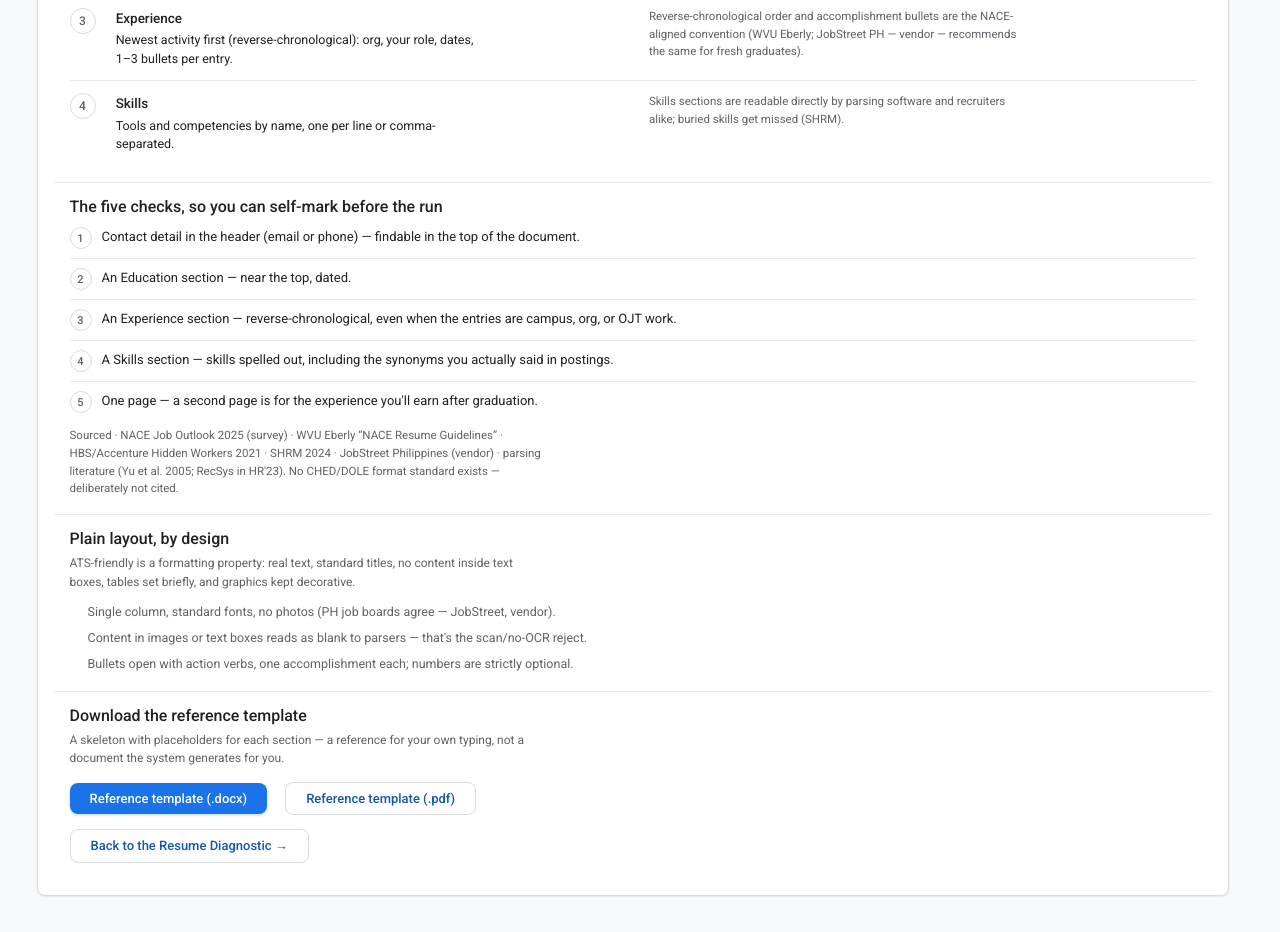
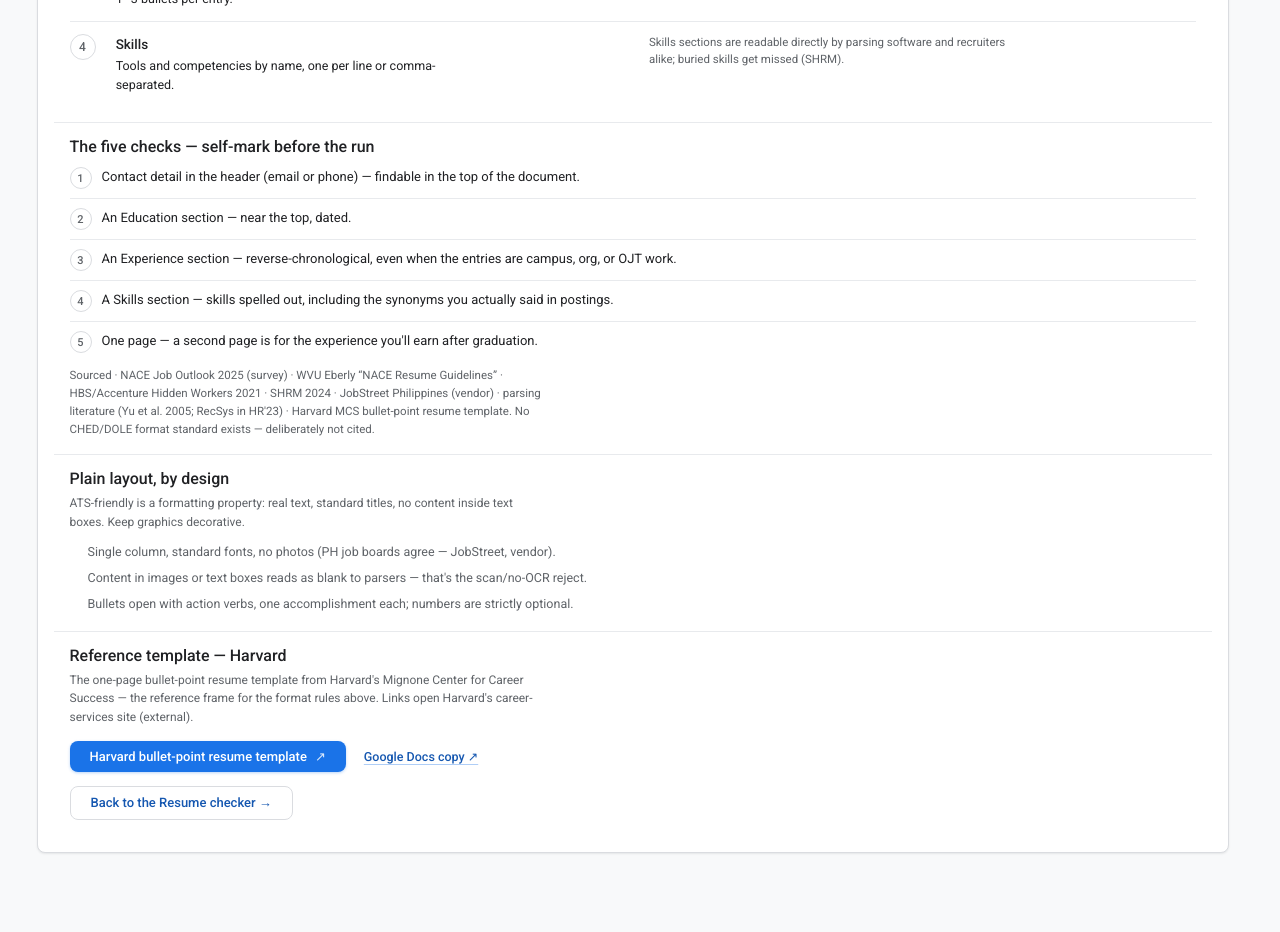
Before and after one commit to neil-justin/baseline, a Next.js app: page /prep/guide in a window 1280 px wide. Shown: the part 500-1432 px from the top of the page. After the commit the page ends 1389 px from the top, so only its background shows below. Built offline with nearby package versions, Linux system fonts and the light colour scheme; no server answers.

Commit message:
feat(prep): Harvard template link replaces local reference downloads

```diff
--- a/app/(app)/prep/guide/page.tsx
+++ b/app/(app)/prep/guide/page.tsx
@@ -4,7 +4,7 @@ import "../prep.css";
 
 export const metadata: Metadata = {
   title: "Resume format guide — Career Readiness",
-  description: "The curated entry-level corporate resume format: sections, order, length, and Philippine entry-level conventions.",
+  description: "The curated entry-level corporate resume format: sections, order, length, and Philippine entry-level conventions — with the Harvard bullet-point template.",
 };
 
 /**
@@ -55,12 +55,14 @@ const BULLETS = [
 ];
 
 /**
- * Prep → Resume → Guide. The diagnostic's on-ramp door (empty state routes
- * here) plus the downloadable reference template. Shared .v7prep world
+ * Prep → Resume checker → Guide — the dropzone's quiet-format-guide door
+ * plus the Harvard bullet-point template link. Shared .v7prep world
  * (prep.css): named band → one card of flush sections (the sections table is
  * a real STEP / RULE / WHY table in the pathway plan-table register, drawn
- * ink-circle numerals) → the ghost back pointer. One blue primary: the .docx
- * reference download.
+ * ink-circle numerals) → the ghost back pointer. One blue primary: the
+ * Harvard template link (external). v7.4 recut: helper prose halved — the
+ * tables and the checks stay, the sources line stays as the one provenance
+ * caption.
  */
 export default function GuidePage() {
   return (
@@ -77,14 +79,10 @@ export default function GuidePage() {
       <section className="card guide-card">
         <section className="panel-sec">
           <p className="prep-sublabel num">
-            Start here → write your resume yourself (Docs/Word, outside this system) → run the diagnostic
+            Write your resume yourself (Docs/Word, outside this system) → run the diagnostic
           </p>
           <div className="b-head">
             <h2>The standard sections, in order</h2>
-            <p className="helper">
-              Candidate-facing guidance following NACE best-practice and Philippine entry-level
-              conventions converges on this structure.
-            </p>
           </div>
           <table className="guide-table num">
             <thead>
@@ -115,7 +113,7 @@ export default function GuidePage() {
 
         <section className="panel-sec">
           <div className="b-head">
-            <h2>The five checks, so you can self-mark before the run</h2>
+            <h2>The five checks — self-mark before the run</h2>
           </div>
           <div className="rs-checks">
             {BULLETS.map((t, i) => (
@@ -127,7 +125,8 @@ export default function GuidePage() {
           <p className="src-line num">
             Sourced · NACE Job Outlook 2025 (survey) · WVU Eberly “NACE Resume Guidelines” · HBS/Accenture
             Hidden Workers 2021 · SHRM 2024 · JobStreet Philippines (vendor) · parsing literature (Yu et al.
-            2005; RecSys in HR&apos;23). No CHED/DOLE format standard exists — deliberately not cited.
+            2005; RecSys in HR&apos;23) · Harvard MCS bullet-point resume template. No CHED/DOLE format
+            standard exists — deliberately not cited.
           </p>
         </section>
 
@@ -135,8 +134,8 @@ export default function GuidePage() {
           <div className="b-head">
             <h2>Plain layout, by design</h2>
             <p className="helper">
-              ATS-friendly is a formatting property: real text, standard titles, no content inside
-              text boxes, tables set briefly, and graphics kept decorative.
+              ATS-friendly is a formatting property: real text, standard titles, no content inside text
+              boxes. Keep graphics decorative.
             </p>
           </div>
           <ul className="rs-plain num">
@@ -148,23 +147,34 @@ export default function GuidePage() {
 
         <section className="panel-sec">
           <div className="b-head">
-            <h2>Download the reference template</h2>
+            <h2>Reference template — Harvard</h2>
             <p className="helper">
-              A skeleton with placeholders for each section — a reference for your own typing, not a
-              document the system generates for you.
+              The one-page bullet-point resume template from Harvard&apos;s Mignone Center for Career
+              Success — the reference frame for the format rules above. Links open Harvard&apos;s
+              career-services site (external).
             </p>
           </div>
           <div className="rs-ctas">
-            <a className="btn btn-primary" href="/resume-reference.docx" download>
-              Reference template (.docx)
+            <a
+              className="btn btn-primary"
+              href="https://careerservices.fas.harvard.edu/resources/bullet-point-resume-template/"
+              target="_blank"
+              rel="noreferrer"
+            >
+              Harvard bullet-point resume template <span className="arrow num">↗</span>
             </a>
-            <a className="btn btn-ghost" href="/resume-reference.pdf" download>
-              Reference template (.pdf)
+            <a
+              className="link-quiet"
+              href="https://docs.google.com/document/d/1nlD4BGOyKF2vnC1Zhcbd8_jvkRRmIw-OAa-tT0MSCj0/copy"
+              target="_blank"
+              rel="noreferrer"
+            >
+              Google Docs copy ↗
             </a>
           </div>
           <p className="g-back">
             <Link className="btn btn-ghost" href="/prep">
-              Back to the Resume Diagnostic →
+              Back to the Resume checker →
             </Link>
           </p>
         </section>
```
